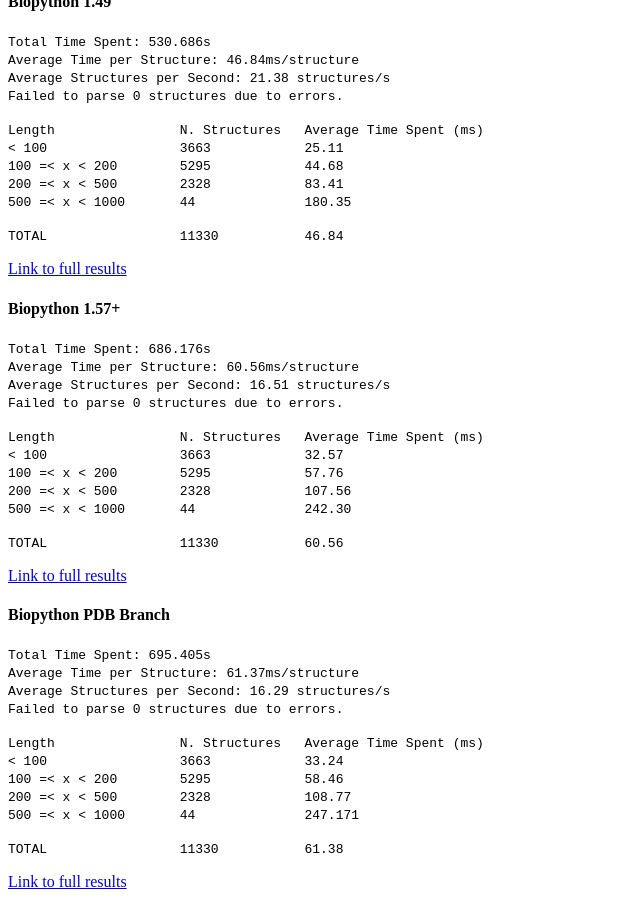
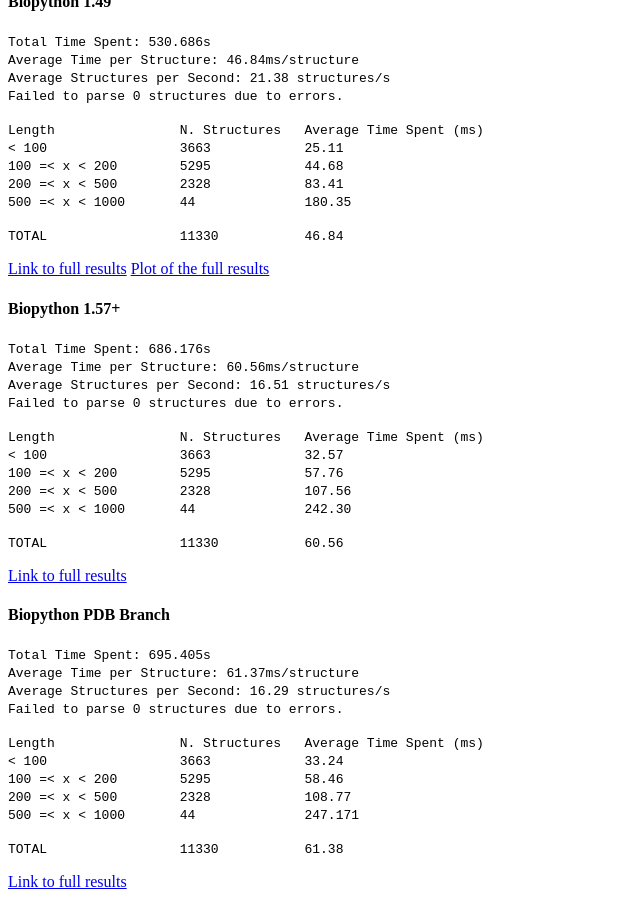
Before and after one commit to biopython/biopython.github.io, a Jekyll site: the page built from wiki/PDBParser.md, in a window 1280 px wide and 900 px high, scrolled down 1442 px. Shown: the whole window, without its empty margins (0-640 px from the left). Built offline with Jekyll 4.4.1, drawn with Linux system fonts in a browser that asks for light colours.

Commit message:
/* Biopython 1.49 */

```diff
--- a/wiki/PDBParser.md
+++ b/wiki/PDBParser.md
@@ -119,6 +119,8 @@ Average Structure Length: 147 residues
 
 [Link to full
 results](http://nmr.chem.uu.nl/~joao/f/benchmark_CATH-biopython_149.time)
+[Plot of the full
+results](http://nmr.chem.uu.nl/~joao/f/benchmark_CATH-biopython_149.png)
 
 #### Biopython 1.57+
 
```
Also changed, not shown: 1 other file.
